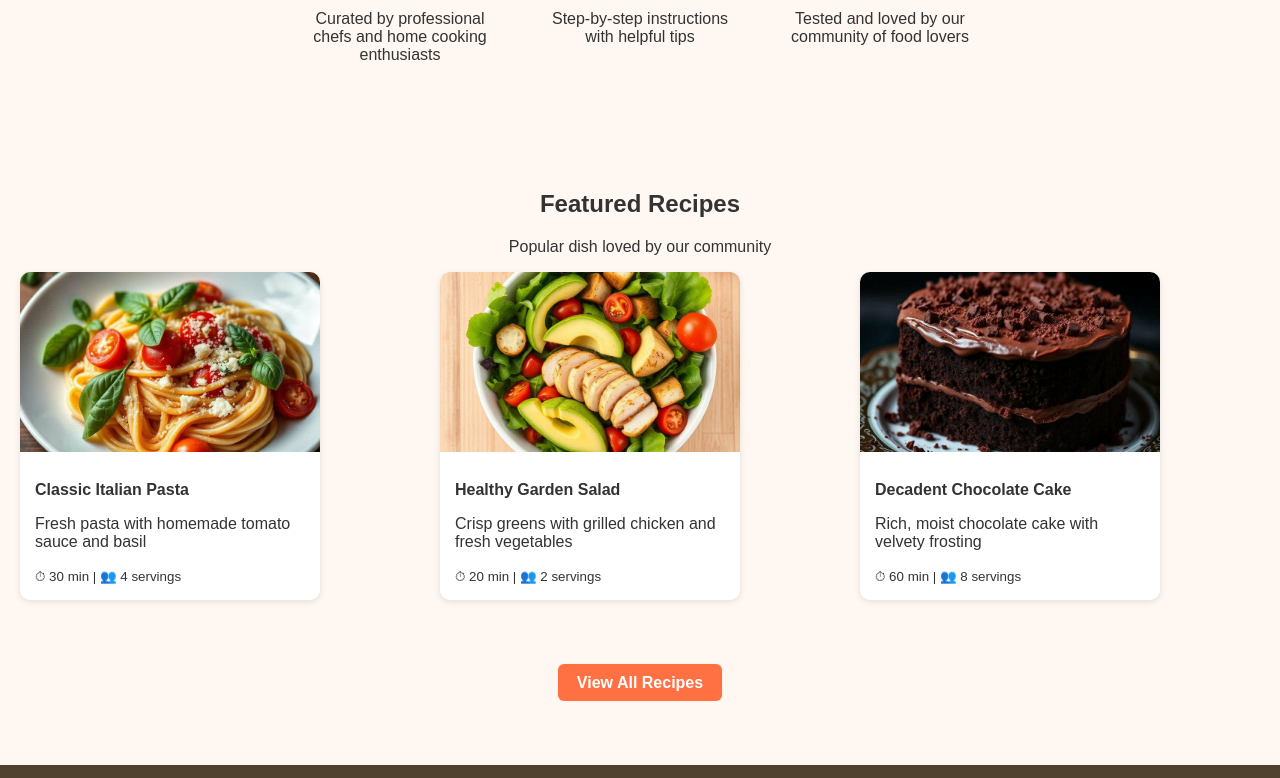
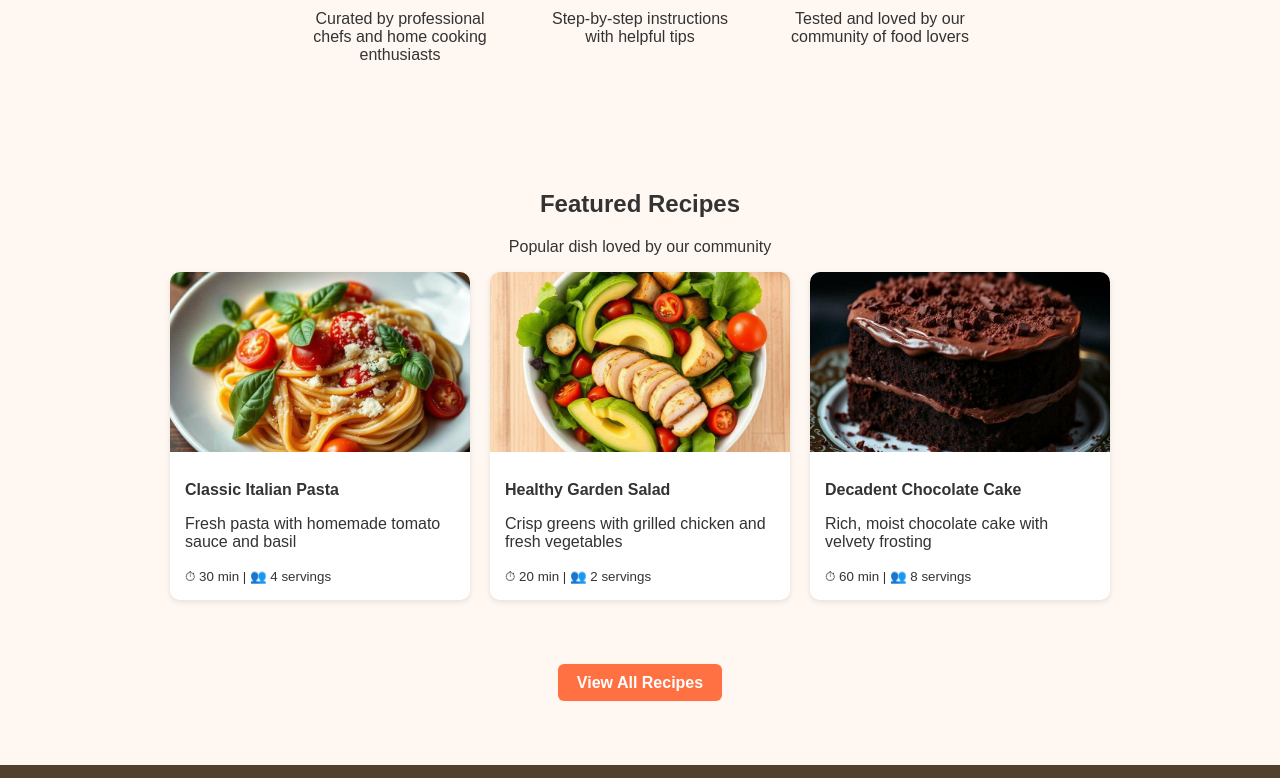
Before and after one commit to jai06qui/jaijai5, a plain HTML site: page index.html in a window 1280 px wide. Shown: the part 920-1698 px from the top of the page. Drawn offline with Linux system fonts and the light colour scheme.

Commit message:
Update style.css

```diff
--- a/css folder/style.css
+++ b/css folder/style.css
@@ -141,18 +141,20 @@ nav a:hover {
 
 /* == Recipes ==== */
 .recipes {
-  padding: 40px 20px;
+  padding: 40px 0px;
   text-align: center;
 }
 .recipes h2 {
      margin-bottom: 20px;
     }
 .recipe-grid {
-  display: grid;
+  display: flex;
   justify-content: center;
   grid-template-columns: repeat(3,3fr);
   gap: 20px;
   flex-wrap: wrap;
+  margin: 0 auto;
+  max-width: 1000px;
 }
 .recipe-card {
   background: #fff;
@@ -162,6 +164,7 @@ nav a:hover {
   box-shadow: 0 2px 6px rgba(0,0,0,0.1);
   width: 300px;
   text-align: left;
+  transition: transform 0.3s ease;
 }
 .recipe-card img {
   width: 100%;
```
